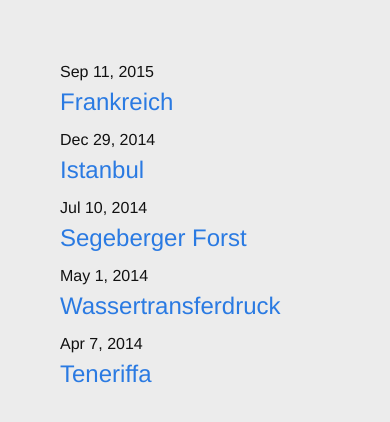
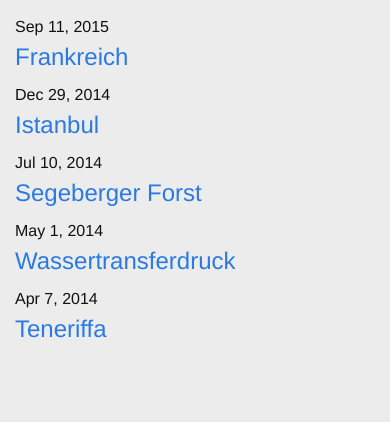
Before and after one commit to andreas-mausch/gallery, a Jekyll site: the page built from index.html, in a window 390 px wide. Shown: the top 422 px of the page. Built offline with Jekyll 4.4.1, drawn with Linux system fonts in a browser that asks for light colours.

Commit message:
Less padding on mobile

```diff
--- a/_sass/_base.scss
+++ b/_sass/_base.scss
@@ -18,7 +18,7 @@ body {
     font-size: $base-font-size;
     line-height: $base-line-height;
     font-weight: 400;
-    padding: $spacing-unit * 2;
+    padding: $spacing-unit / 2;
     color: $text-color;
     background-color: $background-color;
     -webkit-text-size-adjust: 100%;
--- a/_sass/_large.scss
+++ b/_sass/_large.scss
@@ -1,3 +1,7 @@
+body {
+  padding: $spacing-unit * 2;
+}
+
 .wrapper {
   max-width: -webkit-calc(#{$content-width} - (#{$spacing-unit} * 2));
   max-width:         calc(#{$content-width} - (#{$spacing-unit} * 2));
```
